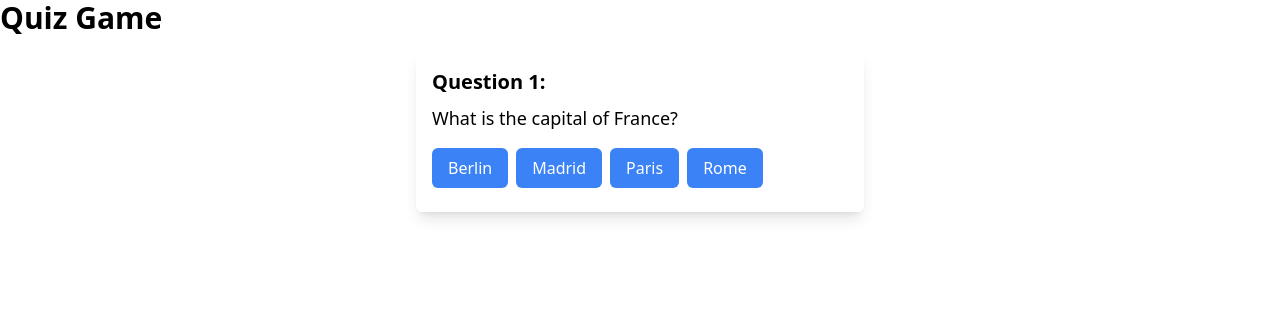
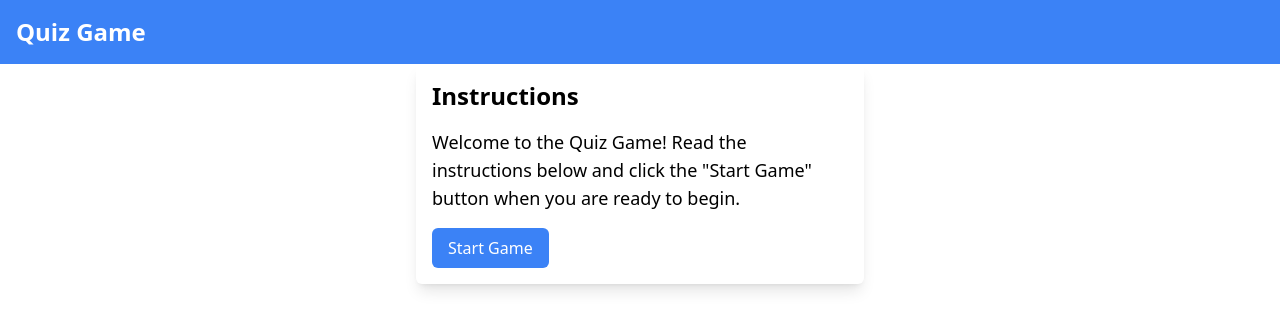
Before and after one commit to DirtdiverIV/QuizzGame, a Next.js app in the folder my-quiz-game/: page / in a window 1280 px wide. Shown: the top 330 px of the page. Built offline with nearby package versions, Linux system fonts and the light colour scheme.

Commit message:
Added instructions and header

```diff
--- /dev/null
+++ b/my-quiz-game/src/components/Header.js
@@ -0,0 +1,12 @@
+// components/Header.js
+import React from 'react';
+
+const Header = ({ title }) => {
+  return (
+    <header className="bg-blue-500 text-white p-4">
+      <h1 className="text-2xl font-bold">{title}</h1>
+    </header>
+  );
+};
+
+export default Header;
--- /dev/null
+++ b/my-quiz-game/src/components/InstructionsComponent.js
@@ -0,0 +1,16 @@
+// components/InstructionsComponent.js
+import React from 'react';
+
+const InstructionsComponent = () => {
+  return (
+    <div className="max-w-md mx-auto p-4 bg-white shadow-lg rounded-md">
+      <h1 className="text-3xl font-bold mb-4">Instructions</h1>
+      <p className="text-lg mb-4">
+        Welcome to the Quiz Game! Read the instructions below and click the "Start" button when you are ready to begin.
+      </p>
+      {/* Agrega cualquier otra información/instrucciones necesarias */}
+    </div>
+  );
+};
+
+export default InstructionsComponent;
--- a/my-quiz-game/src/components/Quiz.js
+++ b/my-quiz-game/src/components/Quiz.js
@@ -1,5 +1,6 @@
-// src/components/Quiz.js
+// components/Quiz.js
 import React, { useState } from 'react';
+import '../styles.css';
 
 const Quiz = ({ questions }) => {
   const [currentQuestion, setCurrentQuestion] = useState(0);
@@ -20,11 +21,23 @@ const Quiz = ({ questions }) => {
     }
   };
 
+  const resetQuiz = () => {
+    setCurrentQuestion(0);
+    setScore(0);
+    setShowScore(false);
+  };
+
   return (
     <div className="max-w-md mx-auto p-4 bg-white shadow-lg rounded-md">
       {showScore ? (
         <div>
           <h2 className="text-2xl font-bold mb-4">Your Score: {score} / {questions.length}</h2>
+          <button
+            className="bg-blue-500 text-white px-4 py-2 rounded-md"
+            onClick={resetQuiz}
+          >
+            Start Over
+          </button>
         </div>
       ) : (
         <div>
--- a/my-quiz-game/src/pages/index.js
+++ b/my-quiz-game/src/pages/index.js
@@ -1,14 +1,23 @@
 // src/pages/index.js
 import React from 'react';
-import Quiz from '../components/Quiz';
-import quizData from '../data/quizData';
-import '../styles.css';  // Importa el archivo de estilos
+import Link from 'next/link';
+import '../styles.css';
+import Header from '../components/Header';
 
 const Home = () => {
   return (
     <div>
-      <h1 className="text-3xl font-bold mb-4">Quiz Game</h1>
-      <Quiz questions={quizData} />
+      <Header title="Quiz Game" />
+      <div className="max-w-md mx-auto p-4 bg-white shadow-lg rounded-md">
+        <h2 className="text-2xl font-bold mb-4">Instructions</h2>
+        <p className="text-lg mb-4">
+          Welcome to the Quiz Game! Read the instructions below and click the "Start Game" button when you are ready to begin.
+        </p>
+        {/* Agrega cualquier otra información/instrucciones necesarias */}
+        <Link href="/quiz">
+          <button className="bg-blue-500 text-white px-4 py-2 rounded-md">Start Game</button>
+        </Link>
+      </div>
     </div>
   );
 };
--- /dev/null
+++ b/my-quiz-game/src/pages/instructions.js
@@ -0,0 +1,16 @@
+// src/pages/instructions.js
+import React from 'react';
+import Header from '../components/Header';
+import InstructionsComponent from '../components/InstructionsComponent';
+import '../styles.css';
+
+const Instructions = () => {
+  return (
+    <div>
+      <Header title="Quiz Game" />
+      <InstructionsComponent />
+    </div>
+  );
+};
+
+export default Instructions;
--- /dev/null
+++ b/my-quiz-game/src/pages/quiz.js
@@ -0,0 +1,16 @@
+// src/pages/quiz.js
+import React from 'react';
+import Header from '../components/Header';
+import Quiz from '../components/Quiz';
+import quizData from '../data/quizData';
+
+const QuizPage = () => {
+  return (
+    <div>
+      <Header title="Quiz Game" />
+      <Quiz questions={quizData} />
+    </div>
+  );
+};
+
+export default QuizPage;
```
